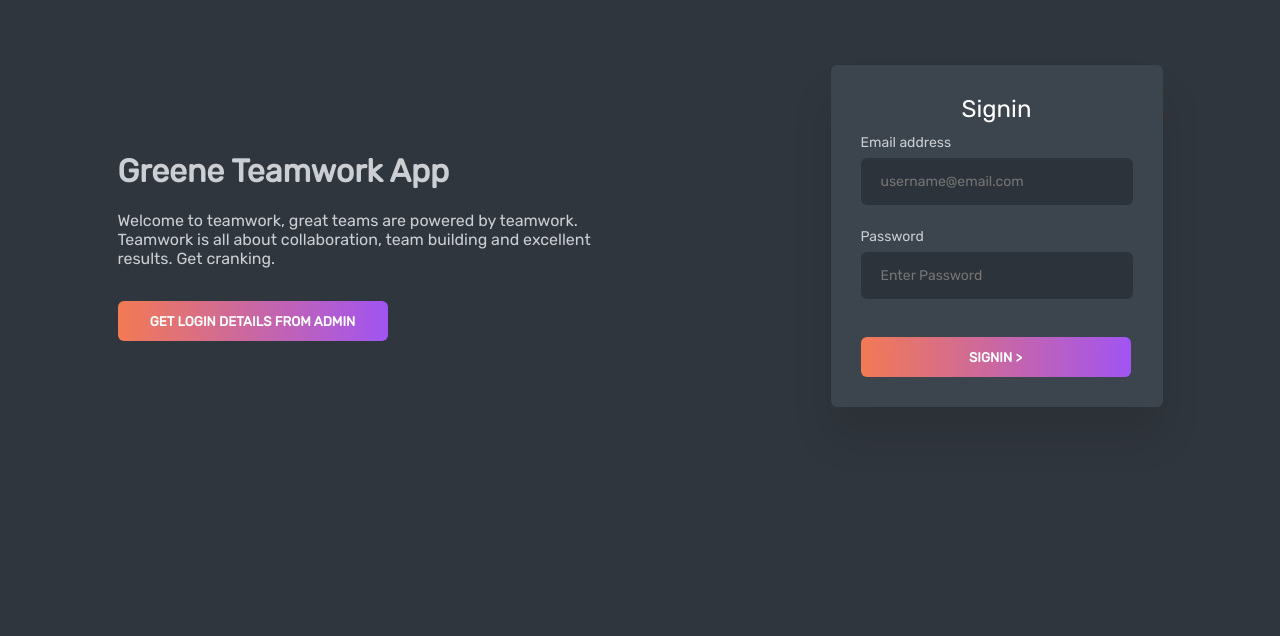
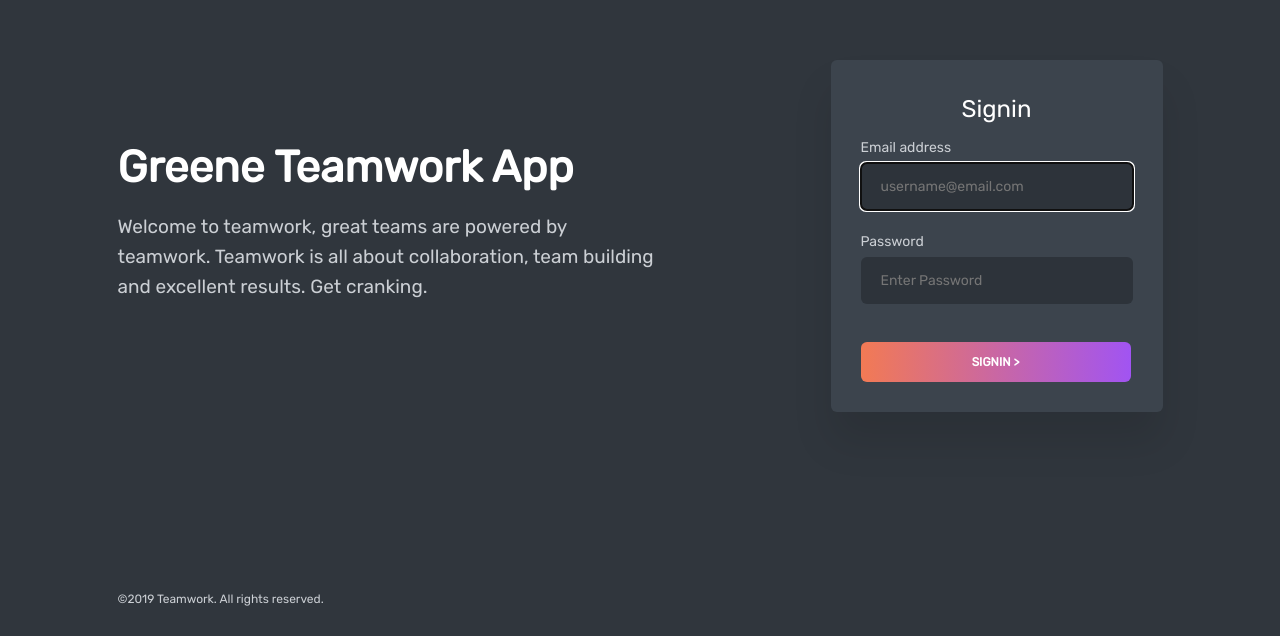
Before and after one commit to akintoluvic/teamsprint, a React (Create React App) app: page / in a window 1280 px wide. Shown: the part 164-800 px from the top of the page. Built offline with nearby package versions, Linux system fonts and the light colour scheme.

Commit message:
fix #5 feature main page

```diff
--- a/public/index.html
+++ b/public/index.html
@@ -11,6 +11,7 @@
     />
     <link rel="apple-touch-icon" href="logo192.png" />
     <link href="//fonts.googleapis.com/css?family=Rubik:400" rel="stylesheet">
+    <link href='https://fonts.googleapis.com/css?family=Montserrat' rel='stylesheet'>
     <!--
       manifest.json provides metadata used when your web app is installed on a
       user's mobile device or desktop. See https://developers.google.com/web/fundamentals/web-app-manifest/
--- a/src/App.css
+++ b/src/App.css
@@ -28,9 +28,18 @@
   margin: auto;
 }
 .home-text {
-  width: 525px;
+  width: 545px;
 }
-
+.home-text h1 {
+  font-size: 44px;
+  color: #FFFFFF;
+  margin-top: -10px;
+}
+.home-text p {
+  font-size: 19px;
+  line-height: 158.47%;
+  margin-top: -10px;
+}
 .home-form {
   background: #3C444D;
   box-shadow: 0px 30px 40px rgba(0, 0, 0, 0.1);
@@ -58,7 +67,8 @@
   border: 0;
   margin-top: 17px;
   text-transform: uppercase;
-  font-family: Rubik;
+  font-size: 12px;
+  font-family: 'Rubik';
   color: #FFFFFF;
   font-weight: bold;
 }
@@ -70,5 +80,10 @@
   font-size: 24px;
   line-height: 28px;
   color: #FFFFFF;
-  margin: 0 0 9px;
+  margin: 5px 0 14px;
 }
+footer {
+  position: fixed;
+  bottom: 30px;
+  font-size: 12px;
+}
--- a/src/pages/Home.js
+++ b/src/pages/Home.js
@@ -3,10 +3,6 @@ import React, { useState } from 'react';
 export default function Home() {
     const [email, setEmail] = useState("");
     const [password, setPassword] = useState("");
-
-    function validateForm() {
-        return email.length > 0 && password.length > 0;
-    }
 
     function handleSubmit(event) {
         event.preventDefault();
@@ -18,20 +14,36 @@ export default function Home() {
                 <p>
                 Welcome to teamwork, great teams are powered by teamwork. Teamwork is all about collaboration, team building and excellent results. Get cranking.
                 </p>
-                <button>Get Login Details from Admin</button>
+                {/* <button>Get started today</button> */}
             </div>
             <form onSubmit={handleSubmit} className='home-form'>
                 <p>Signin</p>
                 <label for="uname">Email address</label>
                 <br></br>
-                <input type="email" placeholder="username@email.com" name="uname" required />
+                <input
+                    placeholder="username@email.com"
+                    name="uname"
+                    autoFocus
+                    type="email"
+                    value={email}
+                    onChange={e => setEmail(e.target.value)}
+                    required
+                />
                 <br></br>
-                <label for="psw">Password
+                <label for="psw">Password</label>
                 <br></br>
-                <input type="password" placeholder="Enter Password" name="psw" required /></label>
+                <input
+                    type="password"
+                    placeholder="Enter Password"
+                    name="psw"
+                    value={password}
+                    onChange={e => setPassword(e.target.value)}
+                    required
+                />
                 <br></br>
                 <button type="submit">SIGNIN ></button>
             </form>
+            <footer>©2019 Teamwork. All rights reserved.</footer>
         </div>
     )
 }
```
